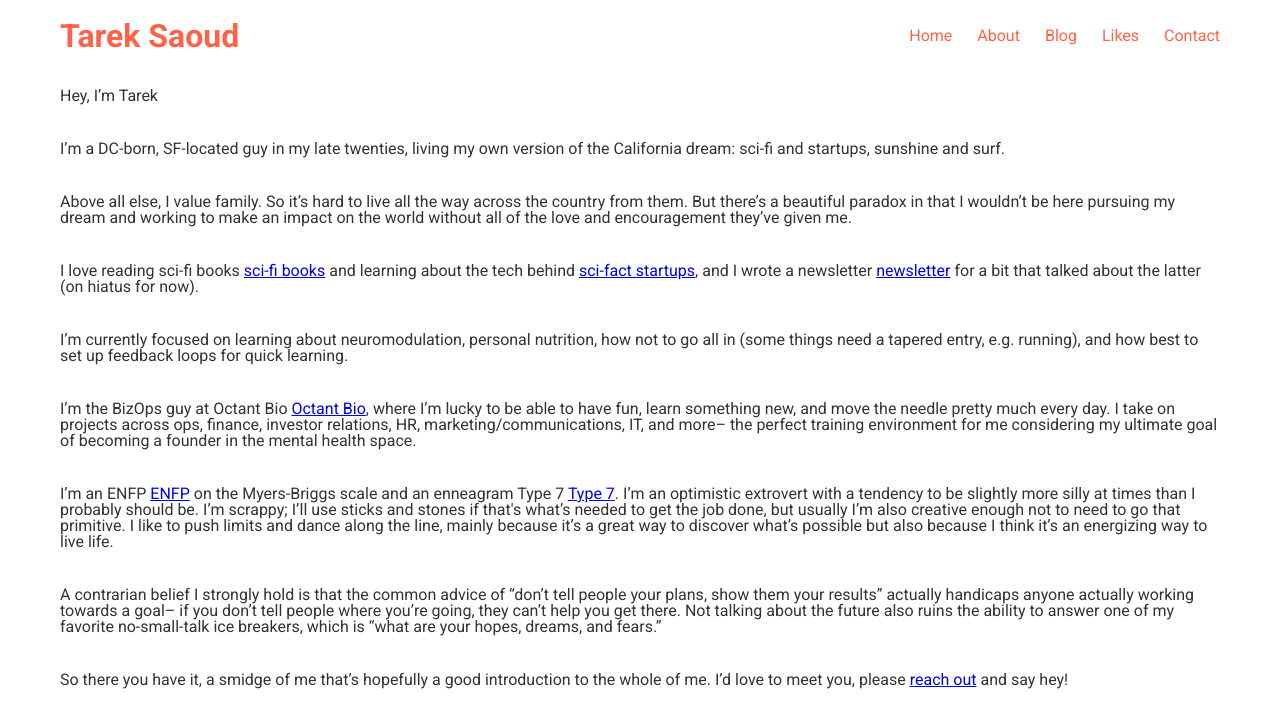
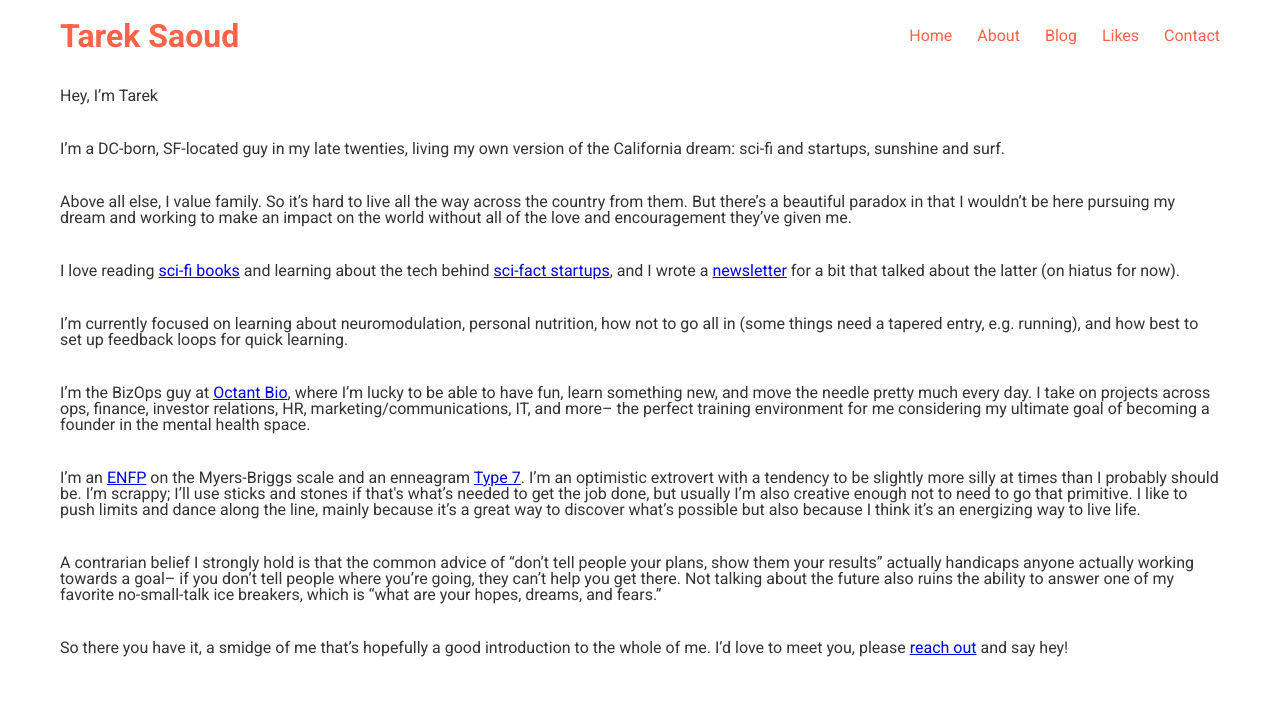
Before and after one commit to tarekgs/tarekgs.github.io, a Jekyll site: the page built from index.html, in a window 1280 px wide. Shown: the top 728 px of the page. Built offline with Jekyll 4.4.1, drawn with Linux system fonts in a browser that asks for light colours.

Commit message:
Update index.html

```diff
--- a/index.html
+++ b/index.html
@@ -5,9 +5,9 @@ layout: default
 <p class="fade-in">Hey, I’m Tarek</p><br>
 <p class="fade-in">I’m a DC-born, SF-located guy in my late twenties, living my own version of the California dream: sci-fi and startups, sunshine and surf.</p><br>
 <p class="fade-in">Above all else, I value family. So it’s hard to live all the way across the country from them. But there’s a beautiful paradox in that I wouldn’t be here pursuing my dream and working to make an impact on the world without all of the love and encouragement they’ve given me.</p><br>
-<p class="fade-in">I love reading sci-fi books <a href="https://heyimtarek.com/likes/2024/07/23/scifi.html">sci-fi books</a> and learning about the tech behind <a href="https://heyimtarek.com/likes/2024/07/23/startups.html">sci-fact startups</a>, and I wrote a newsletter <a href="https://ohwowsocool.substack.com/">newsletter</a> for a bit that talked about the latter (on hiatus for now).</p><br>
+<p class="fade-in">I love reading <a href="https://heyimtarek.com/likes/2024/07/23/scifi.html">sci-fi books</a> and learning about the tech behind <a href="https://heyimtarek.com/likes/2024/07/23/startups.html">sci-fact startups</a>, and I wrote a <a href="https://ohwowsocool.substack.com/">newsletter</a> for a bit that talked about the latter (on hiatus for now).</p><br>
 <p class="fade-in">I’m currently focused on learning about neuromodulation, personal nutrition, how not to go all in (some things need a tapered entry, e.g. running), and how best to set up feedback loops for quick learning.</p><br>
-<p class="fade-in">I’m the BizOps guy at Octant Bio <a href="https://www.octant.bio/">Octant Bio</a>, where I’m lucky to be able to have fun, learn something new, and move the needle pretty much every day. I take on projects across ops, finance, investor relations, HR, marketing/communications, IT, and more– the perfect training environment for me considering my ultimate goal of becoming a founder in the mental health space.</p><br>
-<p class="fade-in">I’m an ENFP <a href="https://www.16personalities.com/enfp-personality">ENFP</a> on the Myers-Briggs scale and an enneagram Type 7 <a href="https://www.enneagraminstitute.com/type-7/">Type 7</a>. I’m an optimistic extrovert with a tendency to be slightly more silly at times than I probably should be. I’m scrappy; I’ll use sticks and stones if that's what’s needed to get the job done, but usually I’m also creative enough not to need to go that primitive. I like to push limits and dance along the line, mainly because it’s a great way to discover what’s possible but also because I think it’s an energizing way to live life.</p><br>
+<p class="fade-in">I’m the BizOps guy at <a href="https://www.octant.bio/">Octant Bio</a>, where I’m lucky to be able to have fun, learn something new, and move the needle pretty much every day. I take on projects across ops, finance, investor relations, HR, marketing/communications, IT, and more– the perfect training environment for me considering my ultimate goal of becoming a founder in the mental health space.</p><br>
+<p class="fade-in">I’m an <a href="https://www.16personalities.com/enfp-personality">ENFP</a> on the Myers-Briggs scale and an enneagram <a href="https://www.enneagraminstitute.com/type-7/">Type 7</a>. I’m an optimistic extrovert with a tendency to be slightly more silly at times than I probably should be. I’m scrappy; I’ll use sticks and stones if that's what’s needed to get the job done, but usually I’m also creative enough not to need to go that primitive. I like to push limits and dance along the line, mainly because it’s a great way to discover what’s possible but also because I think it’s an energizing way to live life.</p><br>
 <p class="fade-in">A contrarian belief I strongly hold is that the common advice of “don’t tell people your plans, show them your results” actually handicaps anyone actually working towards a goal– if you don’t tell people where you’re going, they can’t help you get there. Not talking about the future also ruins the ability to answer one of my favorite no-small-talk ice breakers, which is “what are your hopes, dreams, and fears.”</p><br>
 <p class="fade-in">So there you have it, a smidge of me that’s hopefully a good introduction to the whole of me. I’d love to meet you, please <a href="https://heyimtarek.com/contact">reach out</a> and say hey!</p><br>
```
